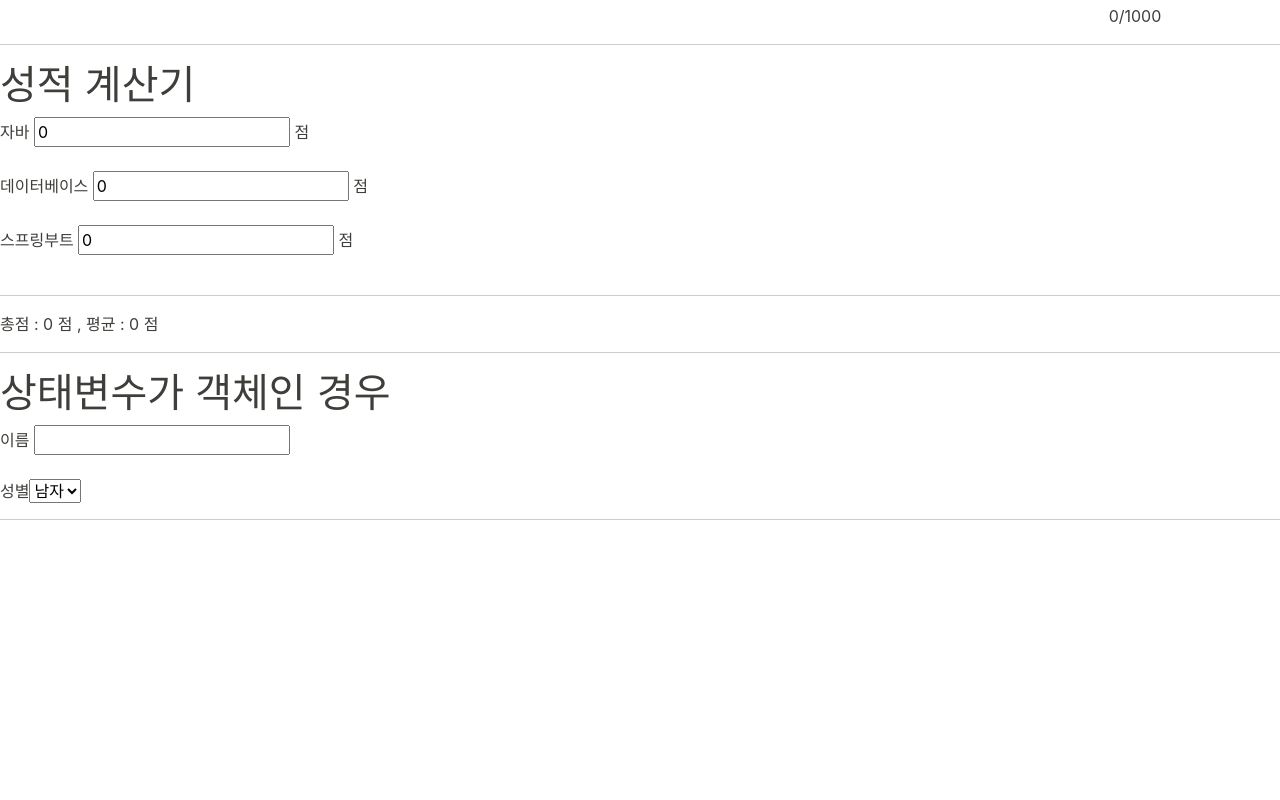
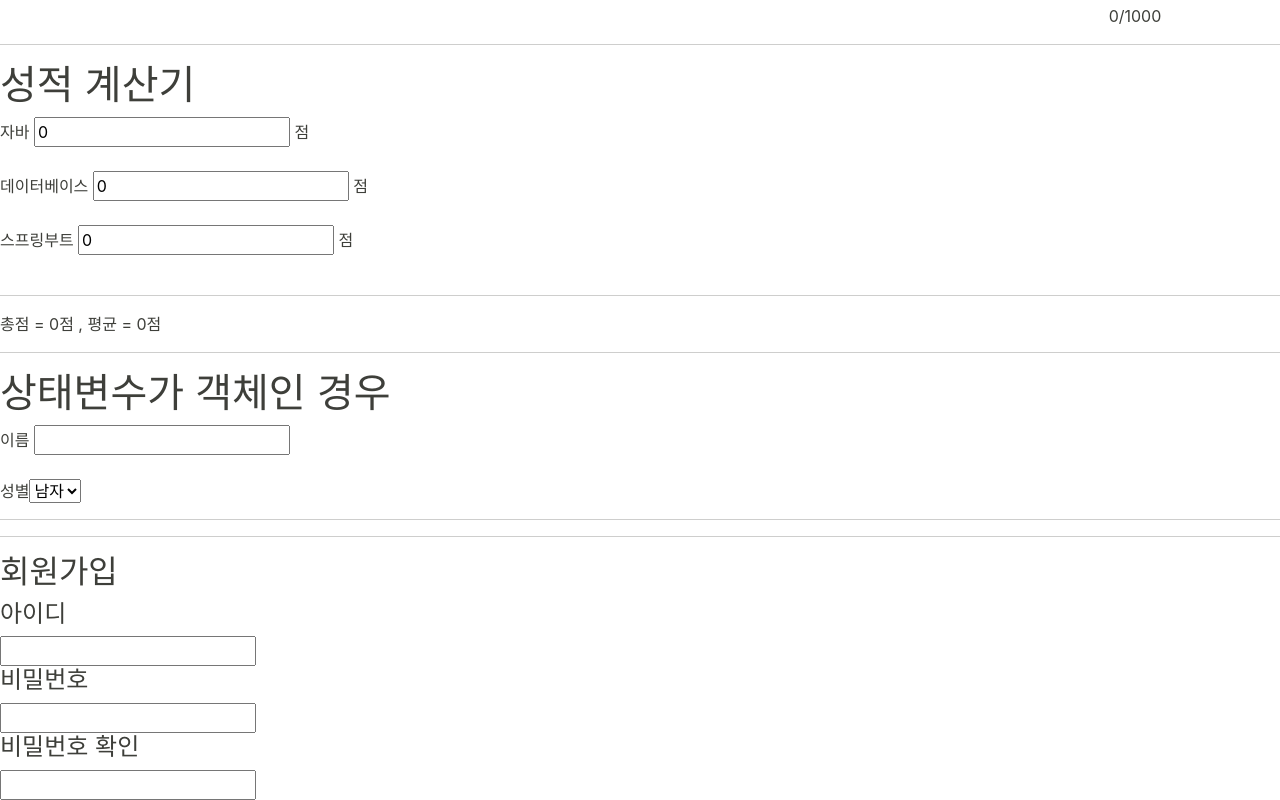
Before and after one commit to juyeonjo21/jy21-react, a React (Create React App) app in the folder demo03/: page / in a window 1280 px wide. Shown: the part 1264-2064 px from the top of the page. Before the commit the page ends 1800 px from the top, so only its background shows below. Built offline with nearby package versions, Linux system fonts and the light colour scheme.

Commit message:
코드수정

```diff
--- a/demo03/src/App.js
+++ b/demo03/src/App.js
@@ -5,6 +5,7 @@ import Exam03 from './components/Exam03';
 import Exam04 from './components/Exam04';
 import Exam05 from './components/Exam05';
 import Exam06 from './components/Exam06';
+import Exam07 from './components/Exam07';
 
 function App() {
   return (
@@ -23,6 +24,8 @@ function App() {
     <Exam05/>
     <hr/>
     <Exam06/>
+    <hr/>
+    <Exam07/>
     </>
   );
 }
--- a/demo03/src/components/Exam05.js
+++ b/demo03/src/components/Exam05.js
@@ -1,31 +1,29 @@
 import { useEffect, useState } from "react";
 
-const Exam05= () => {
-    //state를 3개로 보면 - (java, dbms, boot)
-    //state를 5개로 보면 - (java, dbms, boot) -> (total, avg)
-    const [java,setJava] = useState(0);
-    const [dbms,setDbms] = useState(0);
-    const [boot,setBoot] = useState(0);
-    const [total,setTotal] = useState(0);
-    const [avg,setAvg] = useState(0);
+const Exam05 = ()=>{
+    //state를 3개로 보면 = (java, dbms, boot)
+    //state를 5개로 보면 = (java, dbms, boot) → (total, avg)
+    const [java, setJava] = useState(0);
+    const [dbms, setDbms] = useState(0);
+    const [boot, setBoot] = useState(0);
+    const [total, setTotal] = useState(0);
+    const [avg, setAvg] = useState(0);
 
     useEffect(()=>{
-        setTotal(java+dbms+boot);
-    },[java, dbms, boot]);
-
+        setTotal(java + dbms + boot);
+    }, [java,dbms,boot]);
     useEffect(()=>{
         setAvg(total/3);
-    },[total]);
-
+    }, [total]);
 
     return (
         <>
-        <h1>성적 계산기</h1>
-        자바 <input type="number" value={java} onChange={e=>setJava(parseInt(e.target.value))}/> 점 <br/><br/>
-        데이터베이스 <input type="number" value={dbms} onChange={e=>setDbms(parseInt(e.target.value))}/> 점 <br/><br/>
-        스프링부트 <input type="number" value={boot} onChange={e=>setBoot(parseInt(e.target.value))}/> 점 <br/><br/>
-        <hr/>
-        총점 : {total} 점 , 평균 : {avg} 점
+            <h1>성적 계산기</h1>
+            자바 <input type="number" value={java} onChange={e=>setJava(parseInt(e.target.value))}/> 점 <br/><br/>
+            데이터베이스 <input type="number" value={dbms} onChange={e=>setDbms(parseInt(e.target.value))}/> 점 <br/><br/>
+            스프링부트 <input type="number" value={boot} onChange={e=>setBoot(parseInt(e.target.value))}/> 점 <br/><br/>
+            <hr/>
+            총점 = {total}점 , 평균 = {avg}점
         </>
     );
 };
--- a/demo03/src/components/Exam06.js
+++ b/demo03/src/components/Exam06.js
@@ -19,6 +19,7 @@ const Exam06 = () => {
         //info에서 이벤트가 발생한 태그명에 해당하는 필드만 입력값으로 바꾸고 나머진 그대로 둬라
         //- ...info는 info의 나머지 항목을 의미함(rest연산)
         //- 객체에 []표시를 쓰면 필드명을 변수로 지정할 수 있다
+        // ...은 '전개해라' 라는 뜻
         setInfo({
             ...info,
             [e.target.name]: e.target.value
--- /dev/null
+++ b/demo03/src/components/Exam07.js
@@ -0,0 +1,38 @@
+import { useState } from "react";
+
+const Exam07=()=>{
+
+    const [member, setMember] = useState({
+        memberId : "",
+        memberPw : "",
+        memberPwRe : "Pw"
+    });
+
+
+    const changeInfo = e=>{
+        setMember({
+            ...member,
+            [e.target.name] : e.target.value
+        });
+    };
+
+
+    return(
+
+        <>
+            <h2>회원가입</h2>
+
+            <h4>아이디</h4>
+            <input name="memberId" onInput={changeInfo}/>
+
+            <h4>비밀번호</h4>
+            <input name="memberPw" onInput={changeInfo}/>
+
+            <h4>비밀번호 확인</h4>
+            <input name="memberPwRe" onInput={changeInfo}/>
+
+        </>
+
+);
+};
+export default Exam07;
```
